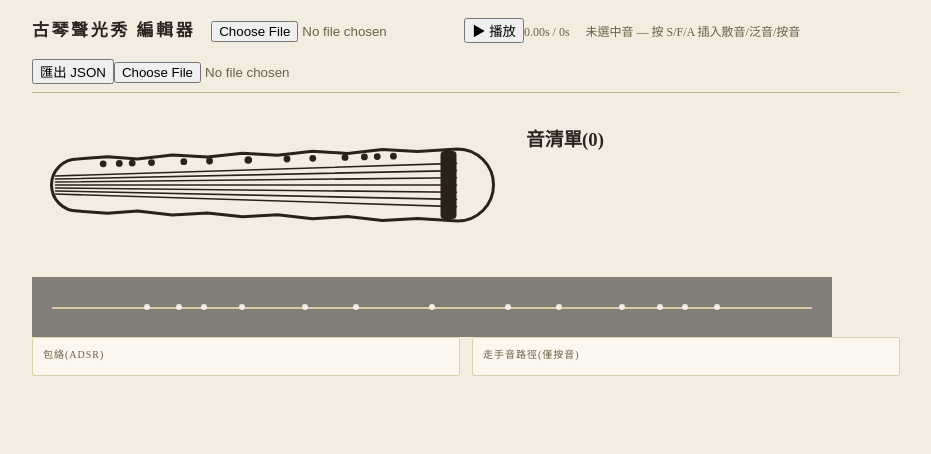
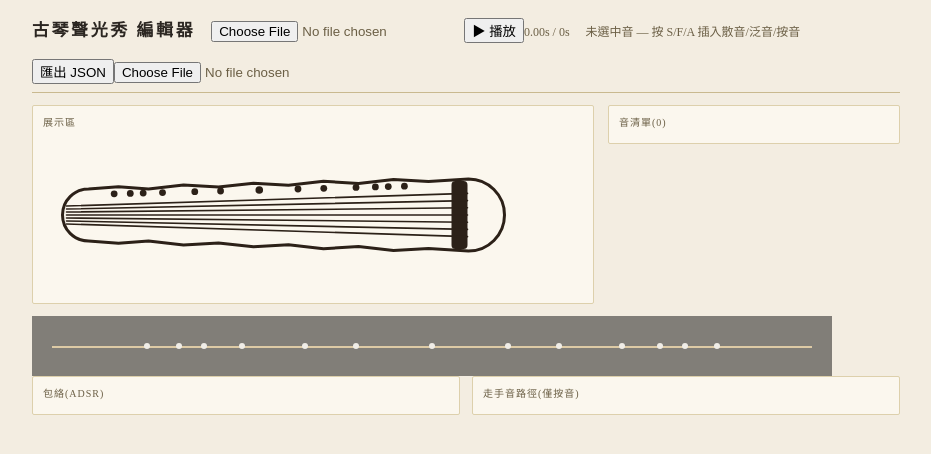
Before and after one commit to adrift-ghoti/qin-and-light, a React (Vite) app: page / in a window 1280 px wide. Shown: the top 454 px of the page, without its empty margins (174-1105 px from the left). Built offline with nearby package versions, Linux system fonts and the light colour scheme.

Commit message:
feat: apply panel styling to GuqinDisplay and Timeline, fix stretch gap

```diff
--- a/src/components/GuqinDisplay.tsx
+++ b/src/components/GuqinDisplay.tsx
@@ -27,12 +27,11 @@ export function GuqinDisplay() {
   const complete = notes.filter(isNoteComplete);
 
   return (
-    <div style={{ position: 'relative', width: 480, height: 160 }}>
+    <div className="panel display-panel">
+      <div className="panel-label">展示區</div>
+      <div className="display-stage">
         <img src="/guqin-vector.svg" width={480} height={160} alt="古琴" />
-      <svg
-        viewBox="0 0 480 160" width={480} height={160}
-        style={{ position: 'absolute', top: 0, left: 0, pointerEvents: 'none' }}
-      >
+        <svg viewBox="0 0 480 160" width={480} height={160} className="display-overlay">
           <g transform="translate(45.5,80)">
             {complete.map((n) => {
               const pos = n.type === 'san' ? SAN_MARKER_POSITION : (n.position ?? 0.5);
@@ -42,5 +41,6 @@ export function GuqinDisplay() {
           </g>
         </svg>
       </div>
+    </div>
   );
 }
--- a/src/components/Timeline.tsx
+++ b/src/components/Timeline.tsx
@@ -12,24 +12,23 @@ export function Timeline() {
   const sorted = [...notes].sort((a, b) => a.startTime - b.startTime);
 
   return (
-    <div className="timeline">
-      <h3>音清單({notes.length})</h3>
+    <div className="panel list-panel timeline">
+      <div className="panel-label">音清單({notes.length})</div>
       <ul>
-        {sorted.map((n) => (
-          <li
-            key={n.id}
-            onClick={() => selectNote(n.id)}
-            style={{
-              fontWeight: n.id === selectedId ? 'bold' : 'normal',
-              color: isNoteComplete(n) ? undefined : '#e08',
-            }}
-          >
-            {n.startTime.toFixed(2)}s — 第{n.string ?? '?'}弦 — {TYPE_LABEL[n.type]}
-            {n.position !== undefined && ` @ ${n.huiNotation ?? n.position.toFixed(2)}`}
-            {!isNoteComplete(n) && ' (未完成)'}
-            <button onClick={(e) => { e.stopPropagation(); removeNote(n.id); }}>刪除</button>
-          </li>
-        ))}
+        {sorted.map((n) => {
+          const classNames = [
+            n.id === selectedId ? 'selected' : '',
+            isNoteComplete(n) ? '' : 'incomplete',
+          ].filter(Boolean).join(' ');
+          return (
+            <li key={n.id} onClick={() => selectNote(n.id)} className={classNames || undefined}>
+              {n.startTime.toFixed(2)}s — 第{n.string ?? '?'}弦 — {TYPE_LABEL[n.type]}
+              {n.position !== undefined && ` @ ${n.huiNotation ?? n.position.toFixed(2)}`}
+              {!isNoteComplete(n) && ' (未完成)'}
+              <button className="btn" onClick={(e) => { e.stopPropagation(); removeNote(n.id); }}>刪除</button>
+            </li>
+          );
+        })}
       </ul>
     </div>
   );
--- a/src/styles.css
+++ b/src/styles.css
@@ -89,3 +89,50 @@ body {
 .workspace-drawer .panel {
   flex: 1;
 }
+
+.display-panel {
+  flex: 2;
+}
+
+.display-stage {
+  position: relative;
+  width: 480px;
+  height: 160px;
+}
+
+.display-overlay {
+  position: absolute;
+  top: 0;
+  left: 0;
+  pointer-events: none;
+}
+
+.list-panel {
+  flex: 1;
+  min-width: 180px;
+}
+
+.timeline ul {
+  list-style: none;
+  margin: 0;
+  padding: 0;
+  font-size: 12px;
+}
+
+.timeline li {
+  padding: 4px 0;
+  border-bottom: 1px solid var(--border-soft);
+  cursor: pointer;
+}
+
+.timeline li:last-child {
+  border-bottom: none;
+}
+
+.timeline li.selected {
+  font-weight: 600;
+}
+
+.timeline li.incomplete {
+  color: var(--red);
+}
```
Lines whose indentation alone changed are shown as unchanged.
